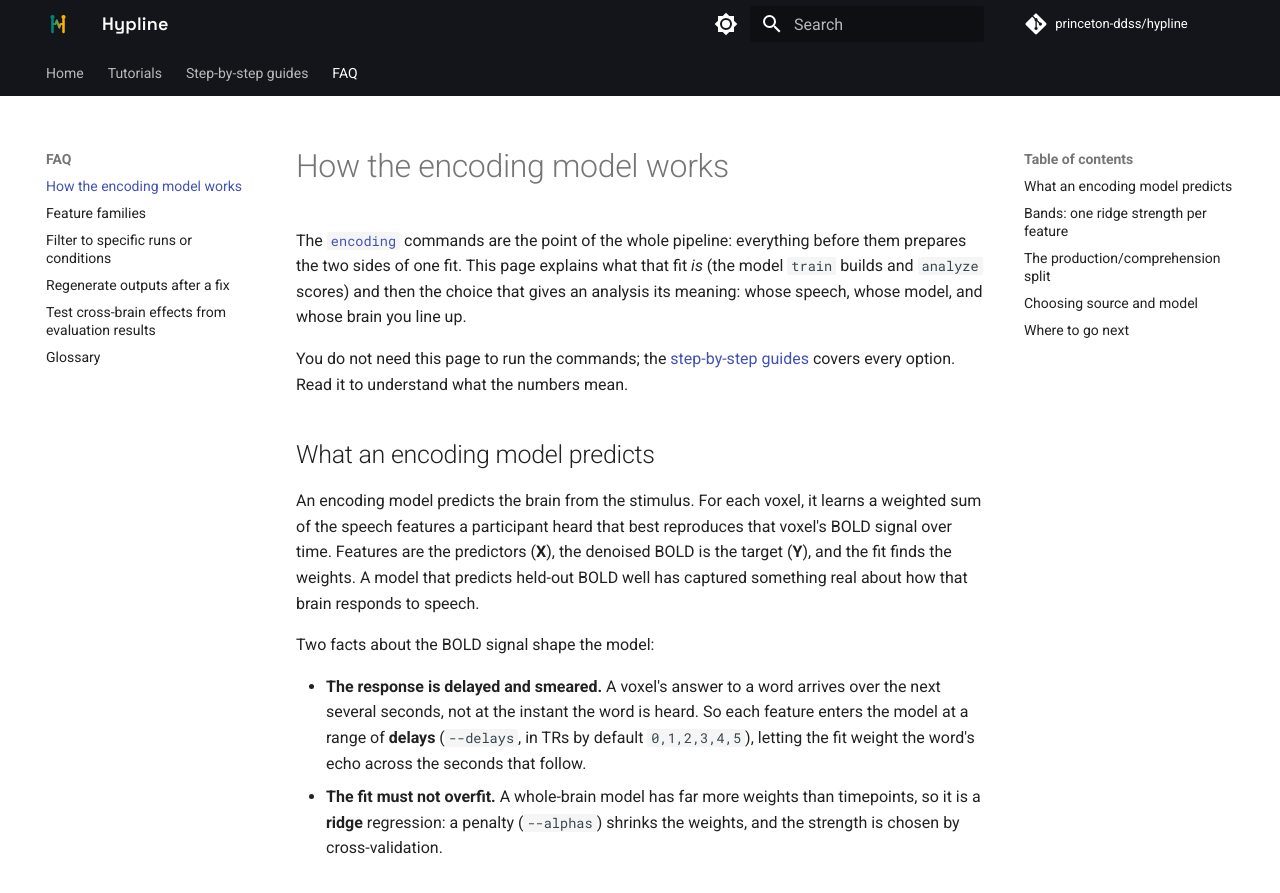
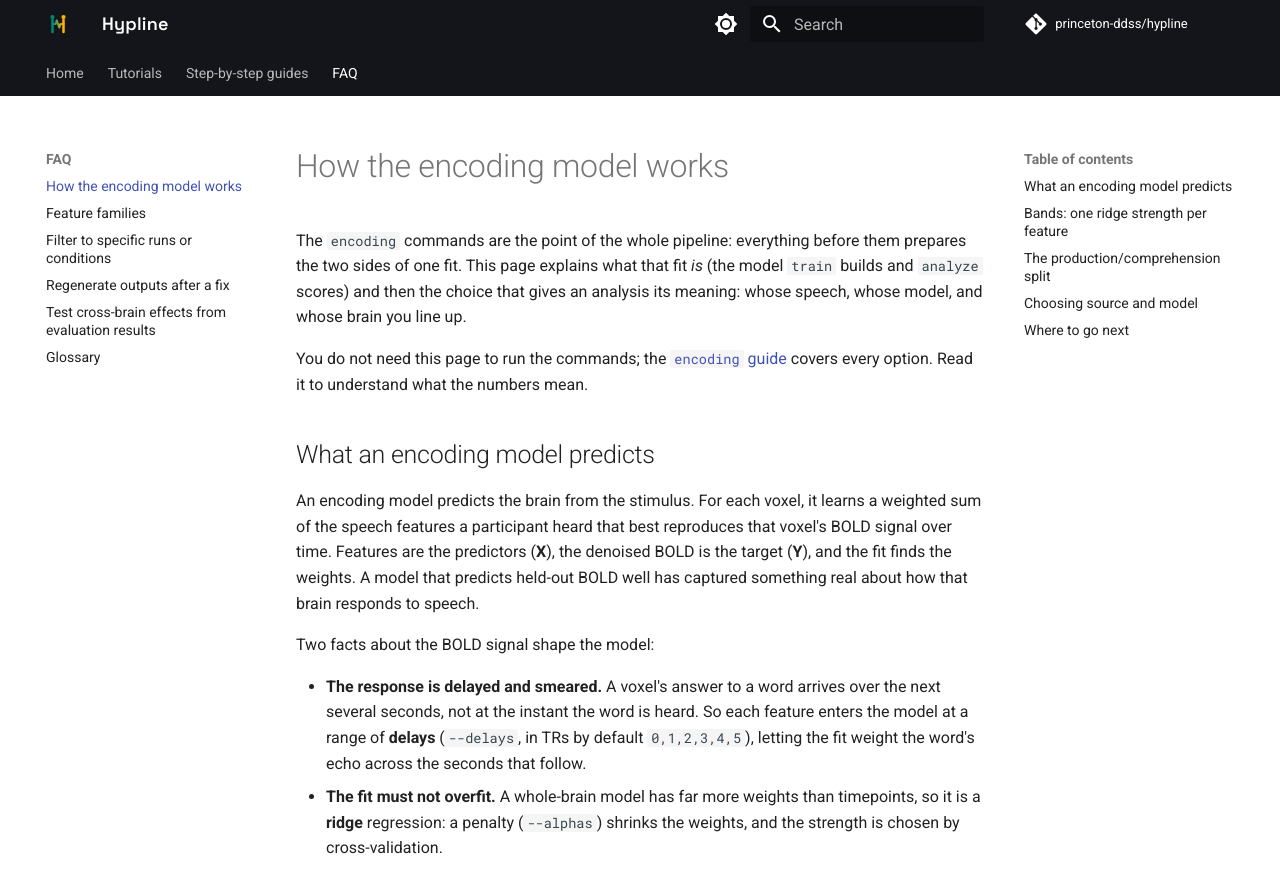
Before and after one commit to princeton-ddss/hypline, an MkDocs documentation site: the page built from docs/mkdocs/FAQ/how-encoding-works.md, in a window 1280 px wide and 900 px high. Shown: the top 893 px of the window. Built offline with MkDocs 1.6.1 and Material for MkDocs 9.7.7, drawn with Linux system fonts in a browser that asks for light colours; comment, search, counter and statistics services are not loaded; the version menu is left out.

Commit message:
Fix formatting and link syntax in encoding FAQ

```diff
--- a/docs/mkdocs/FAQ/how-encoding-works.md
+++ b/docs/mkdocs/FAQ/how-encoding-works.md
@@ -1,12 +1,12 @@
 # How the encoding model works
 
-The [`encoding`](../step-by-step/encoding.md) commands are the point of the whole
+The `encoding` commands are the point of the whole
 pipeline: everything before them prepares the two sides of one fit. This page
 explains what that fit *is* (the model `train` builds and `analyze` scores) and
 then the choice that gives an analysis its meaning: whose speech, whose model,
 and whose brain you line up.
 
-You do not need this page to run the commands; the [step-by-step guides](../step-by-step/encoding.md)
+You do not need this page to run the commands; the [`encoding` guide](../step-by-step/encoding.md)
 covers every option. Read it to understand what the numbers mean.
 
 ## What an encoding model predicts
```
